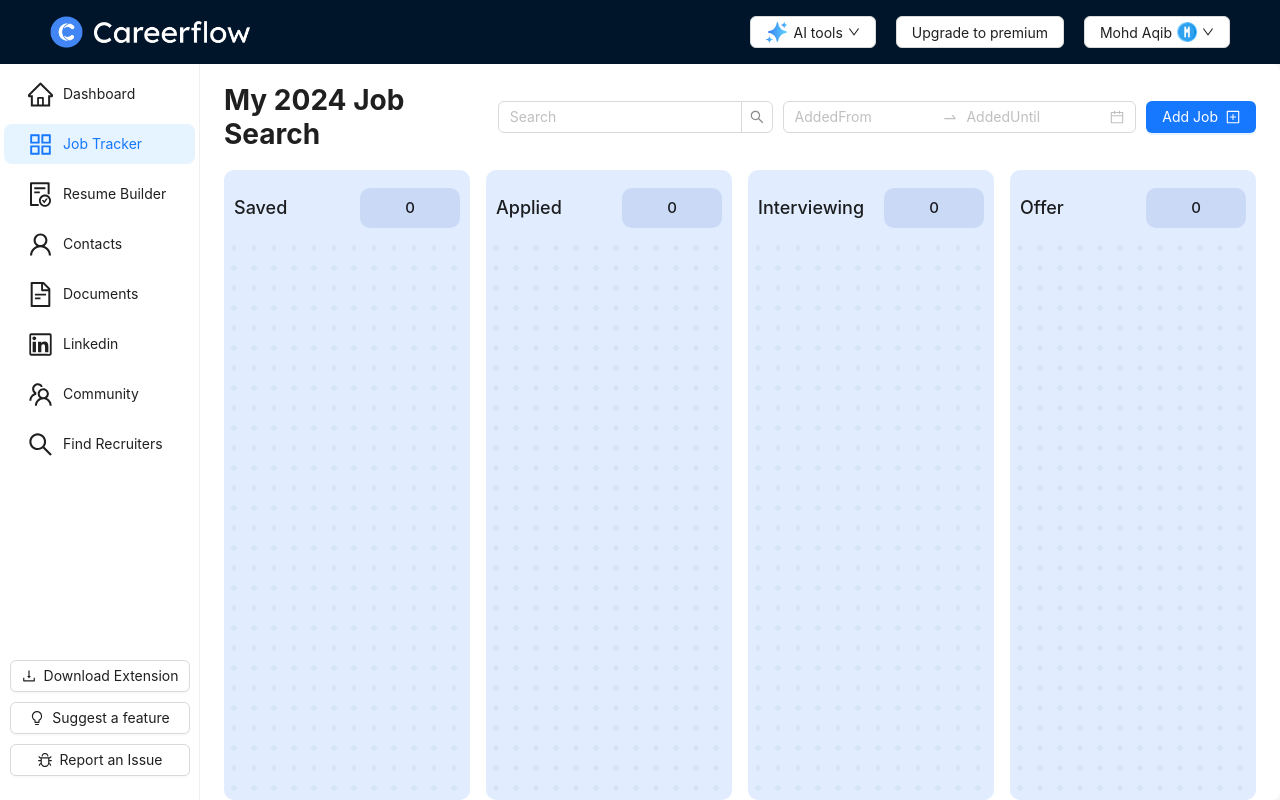
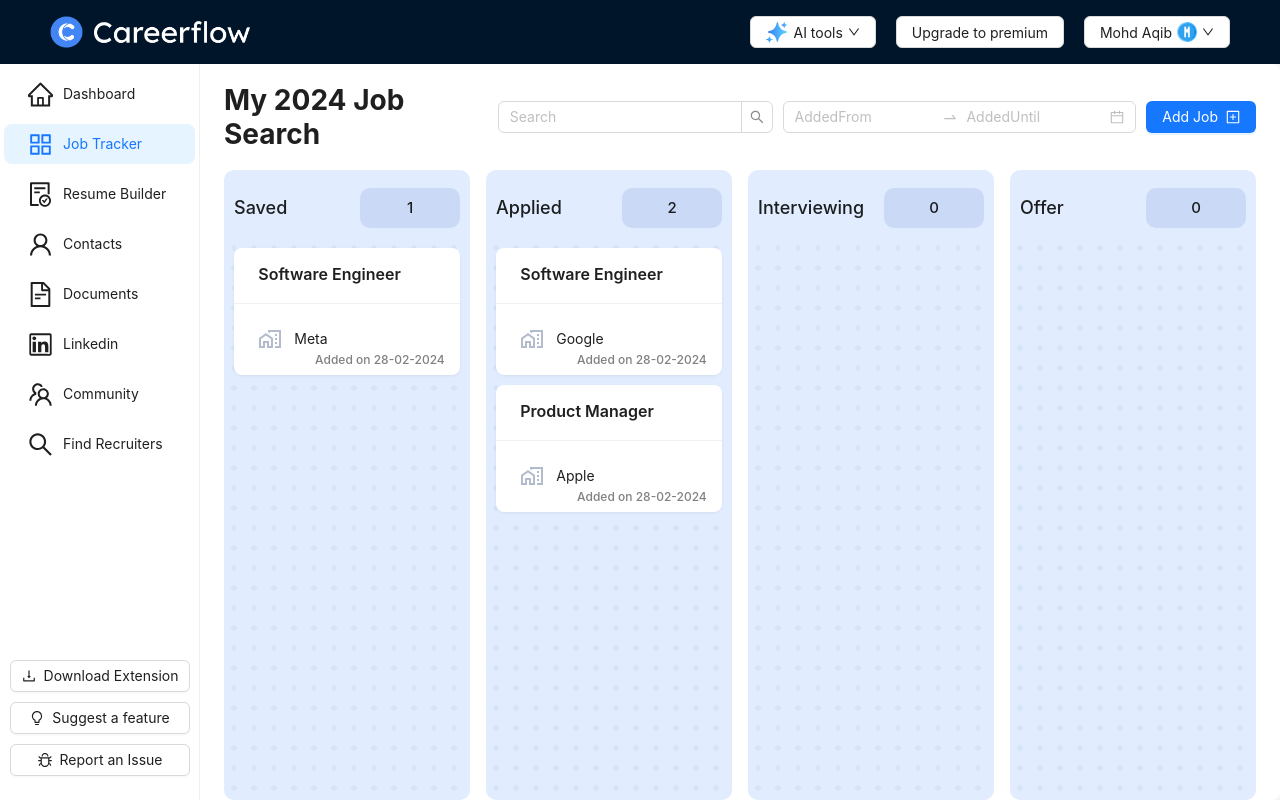
Before and after one commit to Mohdaqib18/career_flow, a React (Vite) app: page / in a window 1280 px wide. Built offline with nearby package versions, Linux system fonts and the light colour scheme.

Commit message:
delete job feature implemented

```diff
--- a/src/App.tsx
+++ b/src/App.tsx
@@ -48,8 +48,8 @@
 						}}
 					>
 						<JobDashboard />
+						<JobAddForm />
 						<JobDetailsForm />
-						<JobAddForm />
 					</Content>
 				</Layout>
 			</Content>
--- a/src/components/JobAddForm.tsx
+++ b/src/components/JobAddForm.tsx
@@ -16,9 +16,7 @@
 	return date;
 };
 
-interface Props {
-
-}
+interface Props {}
 function generateUniqueId(): string {
 	const timestamp = new Date().getTime();
 	const random = Math.floor(Math.random() * 10000);
@@ -43,7 +41,7 @@
 	const updateDate = useJobInfoStore((state) => state.updateDate);
 	const updateSection = useJobInfoStore((state) => state.updateSection);
 	const updateCompanyName = useJobInfoStore((state) => state.updateCompanyName);
-	const updateJobs = useJobInfoStore((state) => state.updateJobs);
+	const addJob = useJobInfoStore((state) => state.addJob);
 
 	const onFinish = (values: any) => {
 		console.log("Success:", values);
@@ -52,13 +50,13 @@
 		updateCompanyName(values.jobtitle);
 		updateDate(getDate());
 		updateSection(values.section);
-		updateJobs(
+		addJob(
 			{
 				jobTitle: values.jobtitle,
 				companyName: values.companyName,
 				date: getDate(),
 				jobId: generateUniqueId(),
-				description: values.description
+				description: values.description,
 			},
 			values.section
 		);
--- a/src/components/JobDetailsForm.tsx
+++ b/src/components/JobDetailsForm.tsx
@@ -1,15 +1,4 @@
-import {
-	Button,
-	Checkbox,
-	Form,
-	Input,
-	Modal,
-	Select,
-	Menu,
-	Tooltip,
-	Row,
-	Col,
-} from "antd";
+import { Button, Form, Modal, Select, Menu, Row, Col } from "antd";
 import company_placeholder_image from "../assets/images/company_placeholder_image.png";
 import job_placeholder_image from "../assets/images/job_placeholder_image.png";
 import salary from "../assets/images/salary.png";
@@ -54,10 +43,29 @@
 	label: `${item.label}`,
 }));
 
-const JobDetailsForm: React.FC<Props> = () => {
+const JobDetailsForm: React.FC<Props> = ({}) => {
 	const [form] = Form.useForm();
 	const { Option } = Select;
 	const [currentKey, setCurrentKey] = useState("Overview");
+
+	const [isDeleteModalOpen, setIsDeleteModalOpen] = useState(false);
+
+	const showDeleteModal = () => {
+		setIsDeleteModalOpen(true);
+	};
+
+	const handleDeletaOk = () => {
+		setIsDeleteModalOpen(false);
+
+		setTimeout(() => {
+			handleDeleteButton();
+		}, 1);
+	};
+
+	const handleDeleteCancel = () => {
+		setIsDeleteModalOpen(false);
+	};
+
 	const handleJobDetailsCancel = useJobInfoStore(
 		(state) => state.handleJobDetailsCancel
 	);
@@ -68,7 +76,18 @@
 		(state) => state.isJobDetailsModalOpen
 	);
 	const jobs = useJobInfoStore((state) => state.jobs);
+	const deleteJob = useJobInfoStore((state) => state.deleteJob);
 	const clickedJobCardId = useJobInfoStore((state) => state.clickedJobCardId);
+	const handleDeleteButton = () => {
+		Object.entries(jobs).map(([category, jobsArray], index) =>
+			deleteJob(
+				jobsArray.filter((item: any) => item.jobId !== clickedJobCardId),
+				category
+			)
+		);
+
+		handleJobDetailsFormOk();
+	};
 
 	return (
 		<div>
@@ -123,7 +142,7 @@
 								>
 									<span style={{ fontSize: "22px" }}>
 										{Object.entries(jobs).map(
-											([category, jobsArray], index)  => (
+											([category, jobsArray], index) => (
 												<p>
 													{
 														jobsArray.filter(
@@ -180,8 +199,23 @@
 									</div>
 								</div>
 							</div>
+							<div>
+								<Modal
+									style={{ fontWeight: "bold", top: "200px" }}
+									onOk={handleDeletaOk}
+									onCancel={handleDeleteCancel}
+									open={isDeleteModalOpen}
+								>
+									<div>Do you want to delete this job?</div>
+								</Modal>
+							</div>
+
 							<div style={{ display: "flex", gap: "10px" }}>
-								<Button danger style={{ borderRadius: "4px" }}>
+								<Button
+									danger
+									style={{ borderRadius: "4px" }}
+									onClick={showDeleteModal}
+								>
 									Delete
 								</Button>
 								<Button style={{ borderRadius: "4px" }} type={"primary"}>
@@ -340,8 +374,9 @@
 												([category, jobsArray], index) => (
 													<p>
 														{
-															jobsArray.filter((item) => item.jobId === clickedJobCardId)[0]
-																?.companyName
+															jobsArray.filter(
+																(item) => item.jobId === clickedJobCardId
+															)[0]?.companyName
 														}
 													</p>
 												)
--- a/store/store.tsx
+++ b/store/store.tsx
@@ -30,7 +30,8 @@
 	updateSection: (section: State["section"]) => void;
 	updateTags: (tags: State["tags"]) => void;
 	updateDate: (date: State["date"]) => void;
-	updateJobs: (job: any, category: any) => void;
+	addJob: (job: any, category: any) => void;
+	deleteJob: (job:any, category:any) => void;
 	handleAddFormOk: () => void;
 	handleAddFormCancel: () => void;
 	showAddFormModal: () => void;
@@ -49,7 +50,36 @@
 	section: "",
 	isAddFormModalOpen: false,
 	isJobDetailsModalOpen: false,
-	jobs: { Saved: [], Applied: [], Interviewing: [], Offer: [], Rejected: [] },
+	jobs: {
+		Saved: [
+			{
+				jobTitle: "Software Engineer",
+				companyName: "Meta",
+				description: "Frontend development team",
+				date: "28-02-2024",
+				jobId: "184",
+			},
+		],
+		Applied: [
+			{
+				jobTitle: "Software Engineer",
+				companyName: "Google",
+				description: "Backend development team",
+				date: "28-02-2024",
+				jobId: "124",
+			},
+			{
+				jobTitle: "Product Manager",
+				companyName: "Apple",
+				description: "Fullstack development team",
+				date: "28-02-2024",
+				jobId: "122",
+			},
+		],
+		Interviewing: [],
+		Offer: [],
+		Rejected: [],
+	},
 	tags: [],
 	clickedJobCardId: "",
 
@@ -69,12 +99,20 @@
 	updateTags: (tags) => set(() => ({ tags: [...tags] })),
 	updateDate: (date) => set(() => ({ date: date })),
 	updateSection: (section) => set(() => ({ section: section })),
-	updateJobs: (job, category) =>
+	addJob: (job, category) =>
 		set((state) => ({
 			...state,
 			jobs: {
 				...state.jobs,
 				[category]: [job, ...(state.jobs[category] || [])],
+			},
+		})),
+	deleteJob: (job, category) =>
+		set((state) => ({
+			...state,
+			jobs: {
+				...state.jobs,
+				[category]: [...job],
 			},
 		})),
 	updateJobCardIdClicked: (id) => set(() => ({ clickedJobCardId: id })),
```
Also changed, not shown: src/components/JobEditForm.tsx (added).
